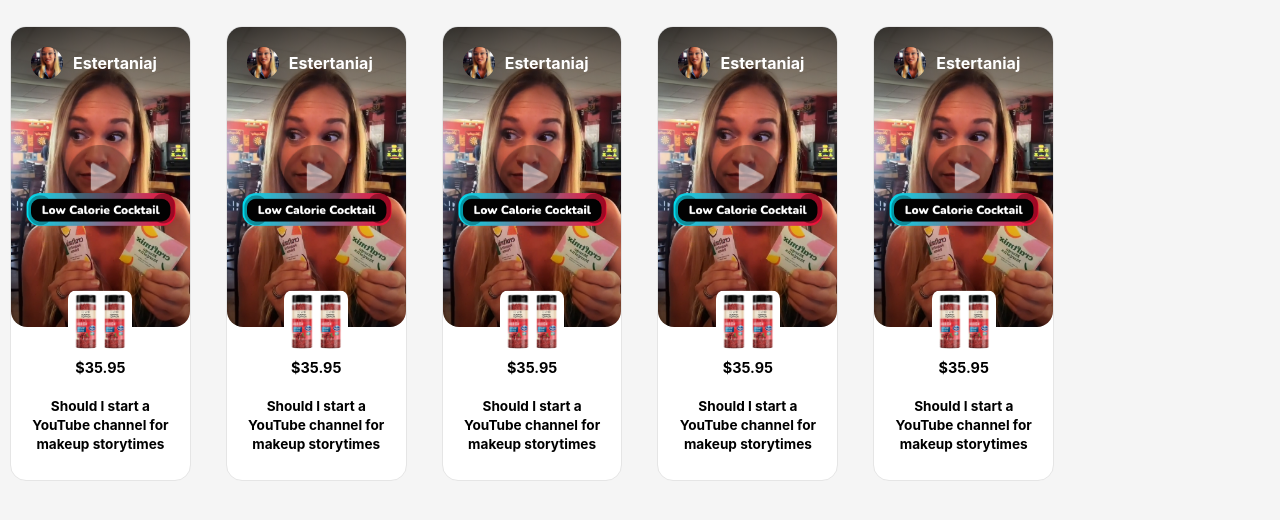
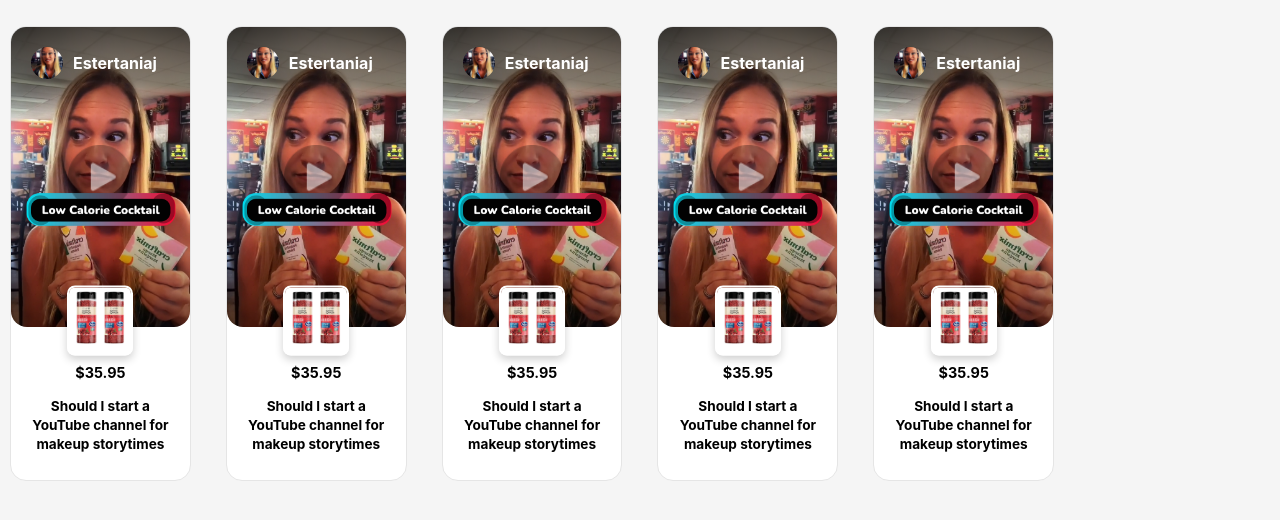
Before and after one commit to matrixersp/next-styled, a Next.js app: page / in a window 1280 px wide. Shown: the top 520 px of the page. Built offline with nearby package versions, Linux system fonts and the light colour scheme.

Commit message:
boxShadow product image

```diff
--- a/components/VideoCard.js
+++ b/components/VideoCard.js
@@ -78,6 +78,14 @@ const PlayIcon = styled.img`
   transform: translate(-50%, -50%);
 `;
 
+const ProductImageWrapper = styled.div`
+  border-radius: 8px;
+  overflow: hidden;
+  border: 2px solid #ffffff;
+  box-shadow: 0 4px 8px rgba(0, 0, 0, 0.19);
+  margin-bottom: 8px;
+`;
+
 const Description = styled.p`
   padding: 12px 18px;
   font-size: 0.85rem;
@@ -120,19 +128,14 @@ export default function VideoCard({ id, title }) {
         </User>
         <PlayIcon src="/images/play_icon.png" alt="Play icon" />
         <Product>
-          <div
-            style={{
-              borderRadius: "8px",
-              overflow: "hidden",
-            }}
-          >
+          <ProductImageWrapper>
             <Image
               src={`/images/productImage.png`}
               alt="Product picture"
-              width={64}
-              height={64}
+              width={62}
+              height={62}
             />
-          </div>
+          </ProductImageWrapper>
           <span style={{ fontWeight: "bold", fontSize: "0.9rem" }}>$35.95</span>
         </Product>
       </Media>
```
